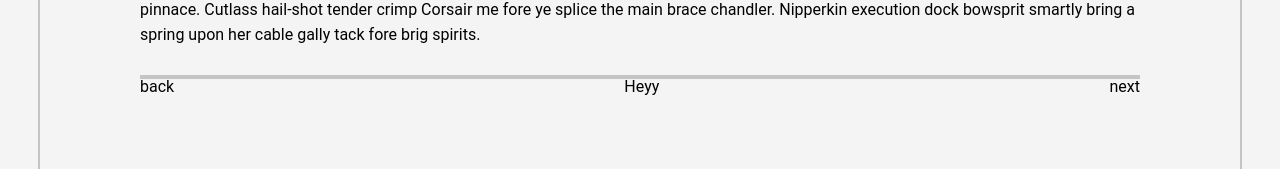
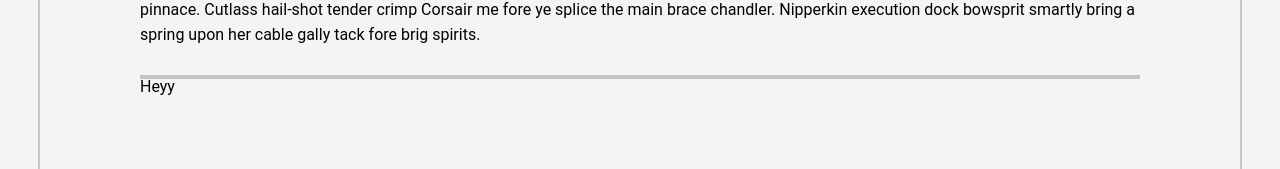
Before and after one commit to HuxleyM/happy-cat, a React (Create React App) app: page / in a window 1280 px wide. Shown: the part 412-581 px from the top of the page. Built offline with nearby package versions, Linux system fonts and the light colour scheme; the HTML template or start-up script is replaced by a standard one.

Commit message:
have basic naviagation

```diff
--- a/src/pages/Signup/Form/Form.js
+++ b/src/pages/Signup/Form/Form.js
@@ -11,9 +11,24 @@ const questionToShow = ({currentlyOnQuestion})=>{
     return Questions[currentlyOnQuestion]
 }
 
+const goForward = (user, setUser) => {
+    setTimeout(()=>{
+        let newPage = user.currentlyOnQuestion += 1;
+        setUser({...user, currentlyOnQuestion: newPage})
+    }, 200)
+}
+
+const goBackward = (user, setUser) => {
+    setTimeout(()=>{
+        let newPage = user.currentlyOnQuestion -= 1;
+        setUser({...user, currentlyOnQuestion: newPage})
+    }, 200)
+}
+
 function Form() {
   const { user, setUser } = useContext(UserContext);
   const question = questionToShow(user)
+  console.log(user.currentlyOnQuestion)
   return (
     <div>
       <div className={Styles.addBreathingSpace}>
@@ -43,9 +58,13 @@ function Form() {
         </div>
       </div>
       <div className={Styles.questionContainer}>
-        <div className={Styles.leftArrow}> back </div>
+          { user.questionsAnswered > user.currentlyOnQuestion &&
+            <div className={Styles.leftArrow} onClick={()=> goBackward(user,setUser)}> back </div>
+          }
         {question}
-        <div className={Styles.RightArrow}> next </div>
+        { user.questionsAnswered < user.currentlyOnQuestion &&
+            <div className={Styles.RightArrow} onClick={()=> goForward(user,setUser)}> next </div>
+        }
       </div>
     </div>
   );
```
